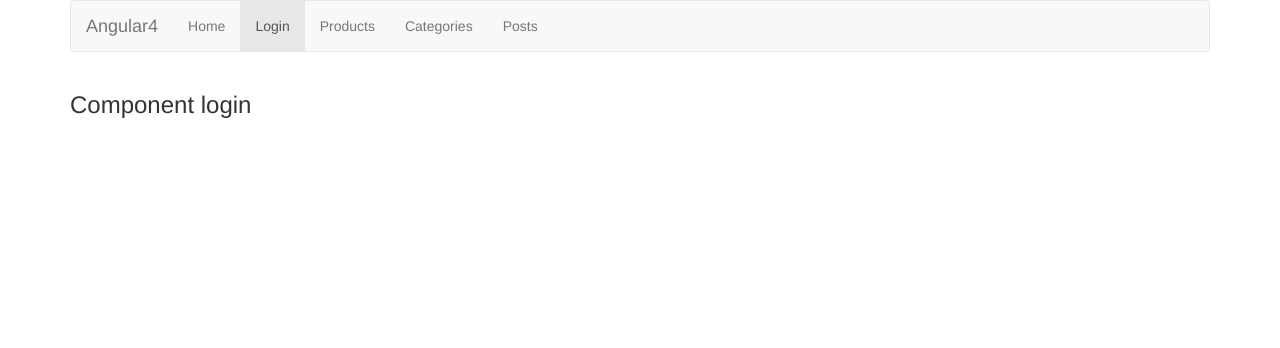
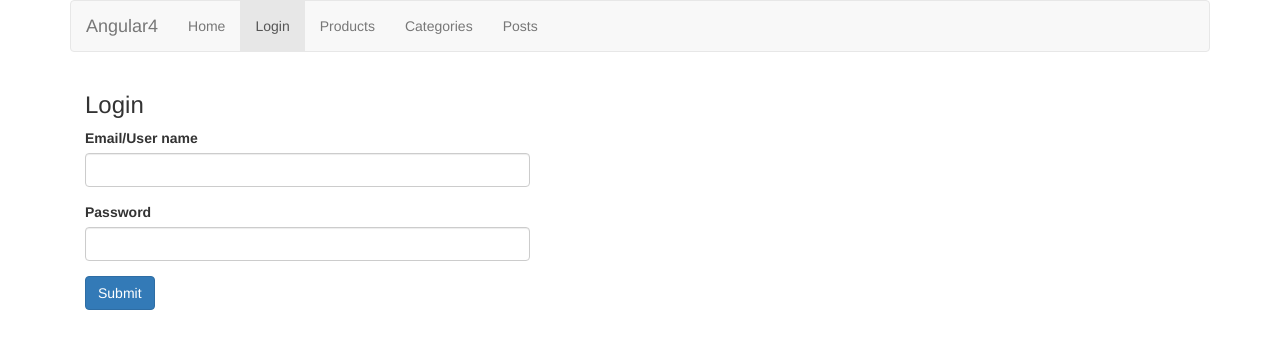
Before and after one commit to jonnyalexbh/api-laravel-angular4, an Angular app: page /login in a window 1280 px wide. Shown: the top 348 px of the page. Built offline with nearby package versions, Linux system fonts and the light colour scheme.

Commit message:
create login form

```diff
--- a/src/app/app.module.ts
+++ b/src/app/app.module.ts
@@ -1,8 +1,8 @@
 import { BrowserModule } from '@angular/platform-browser';
 import { NgModule } from '@angular/core';
 
-// import HttpModule
-import { HttpModule } from '@angular/http';
+import { FormsModule } from '@angular/forms'; // import FormsModule
+import { HttpModule } from '@angular/http'; // import HttpModule
 
 // routes
 import { RouterModule } from '@angular/router';
@@ -22,6 +22,7 @@ import { PostComponent } from './components/post.component';
   ],
   imports: [
     BrowserModule,
+    FormsModule,
     HttpModule,
     RouterModule.forRoot(
       routes,
--- a/src/app/components/login.component.ts
+++ b/src/app/components/login.component.ts
@@ -1,5 +1,6 @@
 import { Component } from '@angular/core';
 import { LoginService } from '../services/login.service';
+import { Login } from '../models/login';
 
 @Component({
   selector: 'app-login',
@@ -9,13 +10,19 @@ import { LoginService } from '../services/login.service';
 export class LoginComponent {
 
   public show_service:string;
-  title = 'Login app';
+  public login: Login;
 
   constructor(
-    private _loginService:LoginService) { }
+    private _loginService:LoginService) {
+      this.login = new Login('','');
+    }
 
     ngOnInit(){
       this.show_service = this._loginService.helloWorld();
     }
 
+    sendLogin(){
+      console.log(this.login);
+    }
+
   }
--- a/src/app/models/login.ts
+++ b/src/app/models/login.ts
@@ -1,6 +1,6 @@
 export class Login{
   constructor(
-    public user: number,
-    public password: string
+    public user: string,
+    public pass: string
   ){}
 }
--- a/src/app/views/login.component.html
+++ b/src/app/views/login.component.html
@@ -1 +1,19 @@
-<h3>Component login</h3>
+<div class="col-md-5">
+
+  <h3>Login</h3>
+  <form (ngSubmit)="sendLogin()" #formLogin="ngForm">
+    <div class="form-group">
+      <label for="user">Email/User name</label>
+      <input type="text" class="form-control" name="user" [(ngModel)]="login.user">
+    </div>
+
+    <div class="form-group">
+      <label for="pass">Password</label>
+      <input type="text" class="form-control" name="pass" [(ngModel)]="login.pass">
+    </div>
+
+    <button type="submit" class="btn btn-primary" >Submit</button>
+
+  </form>
+
+</div>
```
